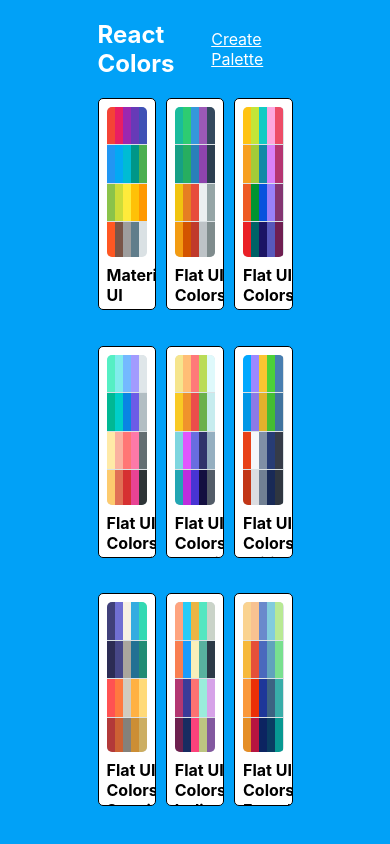
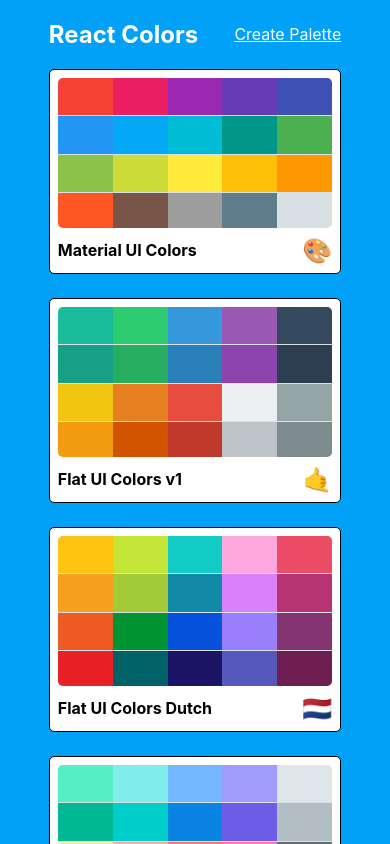
Before and after one commit to GKonar/ColorsApp, a React (Create React App) app: page / in a window 390 px wide. Shown: the top 844 px of the page. Built offline with nearby package versions, Linux system fonts and the light colour scheme; the HTML template or start-up script is replaced by a standard one.

Commit message:
Make PaletteList/HomePage responsive

```diff
--- a/src/styles/PaletteListStyles.js
+++ b/src/styles/PaletteListStyles.js
@@ -1,3 +1,5 @@
+import sizes from './sizes';
+
 export default {
   root: {
     backgroundColor: "#01a1f7",
@@ -12,6 +14,13 @@
     alignItems: "flex-start",
     flexDirection: "column",
     flexWrap: "wrap",
+    [sizes.down("xl")]: {
+      width: "80%"
+    },
+    [sizes.down("xs")]: {
+      width: "75%"
+    },
+
   },
   nav: {
     display: "flex",
@@ -28,6 +37,13 @@
     width: "100%",
     display: "grid",
     gridTemplateColumns: "repeat(3, 30%)",
-    gridGap: "5%",
+    gridGap: "2.5rem",
+    [sizes.down("md")]: {
+      gridTemplateColumns: "repeat(2, 50%)",
+    },
+    [sizes.down("xs")]: {
+      gridTemplateColumns: "repeat(1, 100%)",
+      gridGap: "1.5rem",
+    }
   }
 };
```
Also changed, not shown: src/styles/DraggableColorBoxStyles.js (line endings or trailing spaces).
